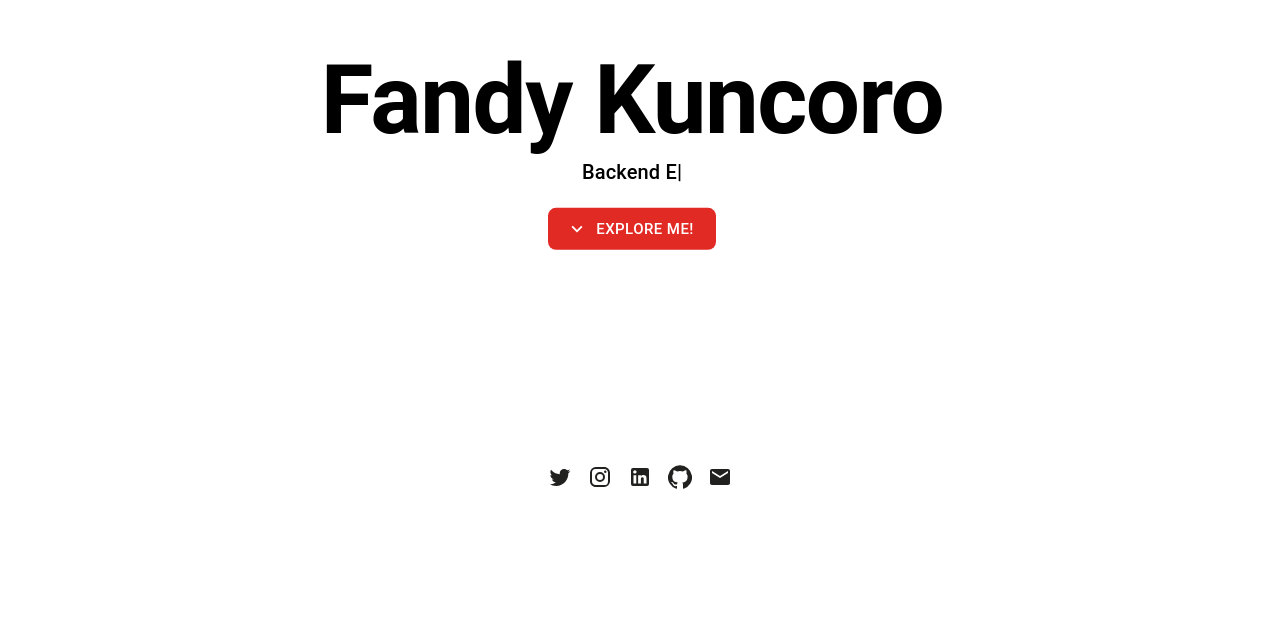
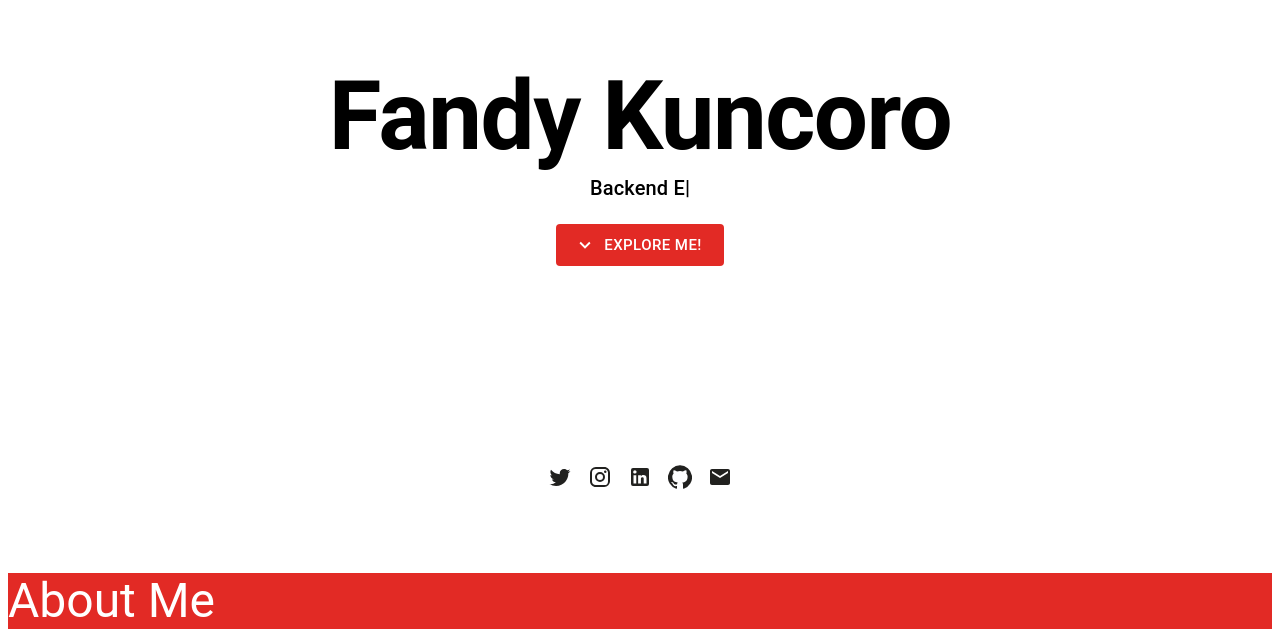
Before and after one commit to fandykun/portfolio, a React (Create React App) app: page / in a window 1280 px wide. Shown: the part 235-872 px from the top of the page. Before the commit the page ends 800 px from the top, so only its background shows below. Built offline with nearby package versions, Linux system fonts and the light colour scheme.

Commit message:
solve css home header

```diff
--- a/src/App.tsx
+++ b/src/App.tsx
@@ -1,10 +1,17 @@
 import React from "react";
-import Button from '@material-ui/core/Button'
 
-import Home from './containers/Home'
+import Home from "./containers/Home";
+import About from "./containers/About";
+import Footer from "./containers/Footer";
 
 function App() {
-  return <Home />
+  return (
+    <React.Fragment>
+      <Home />
+      <About />
+      <Footer />
+    </React.Fragment>
+  );
 }
 
 export default App;
--- a/src/containers/About.tsx
+++ b/src/containers/About.tsx
@@ -1,5 +1,32 @@
+import { Box, Grid, Typography } from "@material-ui/core";
+import { makeStyles } from "@material-ui/core/styles";
 import React from "react";
 
-function About() {}
+const useStyles = makeStyles({
+  root: {
+    flexGrow: 1,
+    backgroundColor: "#e22a25",
+    position: "initial",
+    color: "#ffffff",
+  },
+});
+
+function About() {
+  const classes = useStyles();
+
+  return (
+    <Grid container className={classes.root} id="about">
+      <Grid item xs={12}>
+        <Grid container>
+          <Grid item>
+            <Typography variant="h3" component="h4">
+              <Box>About Me</Box>
+            </Typography>
+          </Grid>
+        </Grid>
+      </Grid>
+    </Grid>
+  );
+}
 
 export default About;
--- a/src/containers/Footer.tsx
+++ b/src/containers/Footer.tsx
@@ -8,7 +8,7 @@ import MailIcon from "@material-ui/icons/Mail";
 
 const useStyles = makeStyles({
   fixed: {
-    position: "fixed",
+    position: "absolute",
   },
   root: {
     textAlign: "center",
@@ -56,13 +56,13 @@ function Footer() {
   const instagramLink = "https://www.instagram.com/fandykun/";
   const linkedInLink = "https://linkedin.com/in/fandy-kuncoro-adianto/";
   const githubLink = "https://github.com/fandykun/";
-  const mailLink = "mailto:fandy19061999@gmail.com";
+  const mailLink = "mailto:fandy.17051@mhs.its.ac.id";
 
   const twitterTitle = "Fandykun on Twitter";
   const instagramTitle = "Fandykun on Instagram";
   const linkedInTitle = "Fandykun on LinkedIn";
   const githubTitle = "Fandykun on Github";
-  const mailTitle = "Mail to fandy19061999@gmail.com";
+  const mailTitle = "Mail to fandy.17051@mhs.its.ac.id";
 
   const handleIconHover = (type: string) => {
     switch (type) {
--- a/src/containers/Home.tsx
+++ b/src/containers/Home.tsx
@@ -9,10 +9,8 @@ import Footer from "./Footer";
 const useStyles = makeStyles({
   root: {
     flexGrow: 1,
-    position: "absolute",
-    left: "50%",
-    top: "50%",
-    transform: "translate(-50%, -50%)",
+    height: "100vh",
+    alignItems: "center",
     textAlign: "center",
   },
   jobTitle: {
@@ -22,7 +20,7 @@ const useStyles = makeStyles({
   },
   prim_button: {
     margin: "20px",
-    borderRadius: "8px",
+    // borderRadius: "8px",
     color: "#FFFFFF",
     transition: "0.3s",
     background: "#e22a25",
@@ -32,6 +30,8 @@ const useStyles = makeStyles({
     },
   },
 });
+
+// Source: https://www.jonphillips.ca/
 
 function Home() {
   const classes = useStyles();
@@ -65,14 +65,9 @@ function Home() {
 
   return (
     <div>
-      <Grid container className={classes.root} spacing={2}>
+      <Grid container className={classes.root} id="home">
         <Grid item xs={12}>
-          <Grid
-            container
-            // direction="column"
-            justify="center"
-            // alignItems="center"
-          >
+          <Grid container justify="center">
             <Zoom in={true} style={{ transitionDelay: "200ms" }}>
               <Grid>
                 <Hidden mdUp>
@@ -107,7 +102,7 @@ function Home() {
           </Button>
         </Grid>
       </Grid>
-      <Footer />
+      {/* <Footer /> */}
     </div>
   );
 }
```
